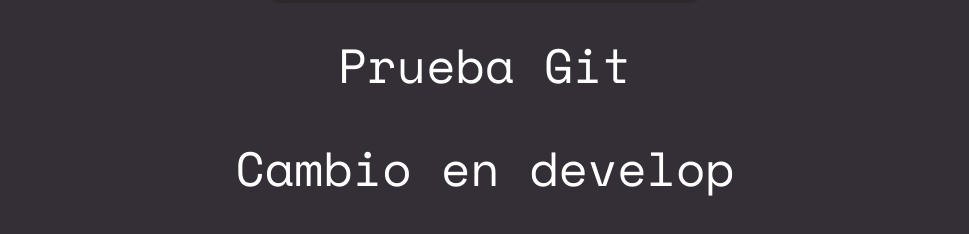
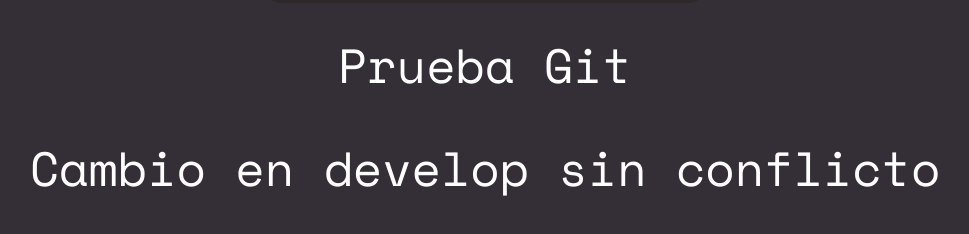
Before and after one commit to TheDali/TallerG, a plain HTML site: page index.html in a window 1280 px wide. Shown: the part 706-940 px from the top of the page, without its empty margins (155-1124 px from the left). Drawn offline with nearby package versions, Linux system fonts and the light colour scheme.

Commit message:
cambio en master

```diff
--- a/index.html
+++ b/index.html
@@ -20,7 +20,7 @@
     </button>
 
     <h1>Prueba Git</h1>
-      <h1>Cambio en develop</h1>
+      <h1>Cambio en develop sin conflicto</h1>
   </div>
 </body>
 </html>
```
